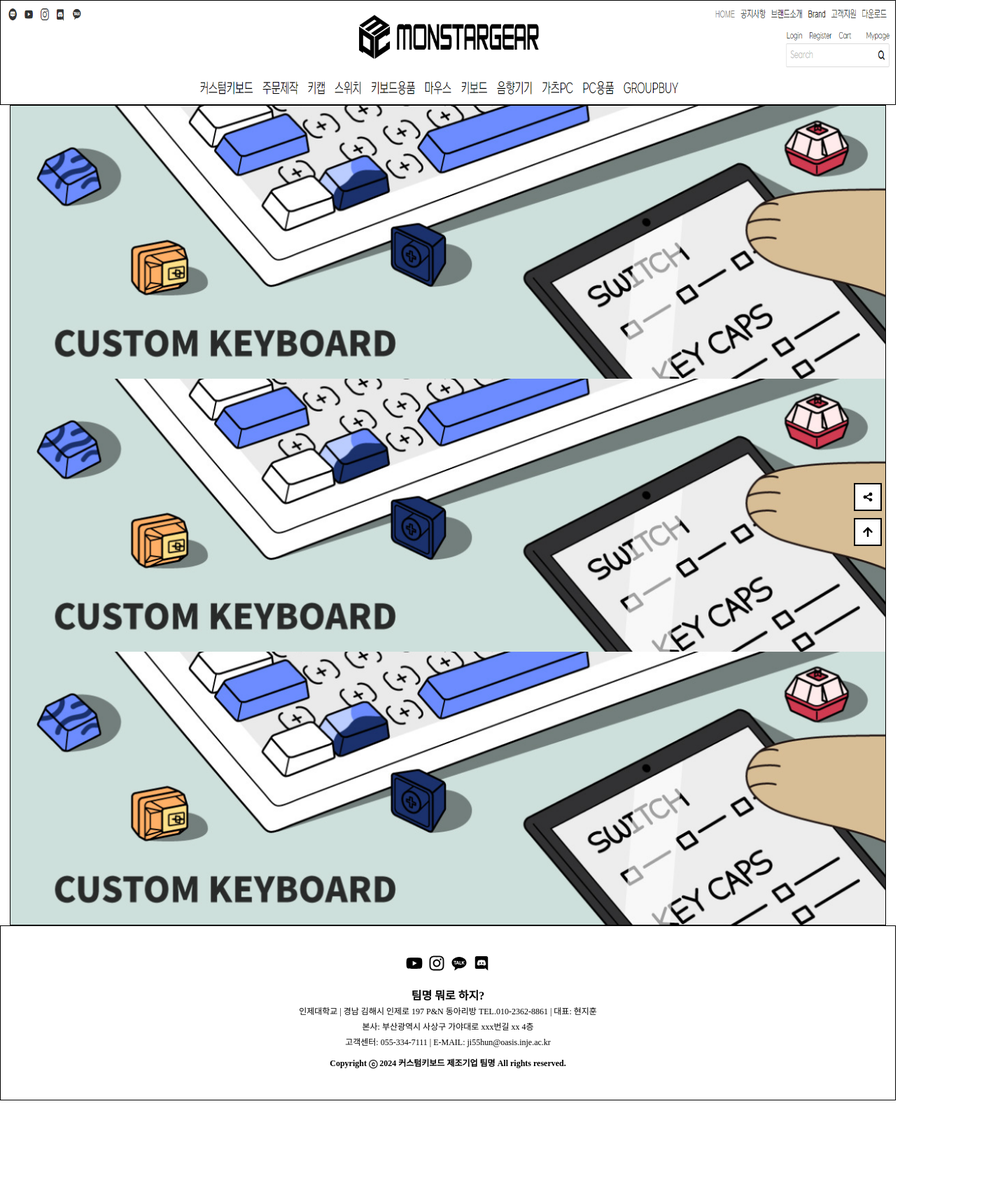
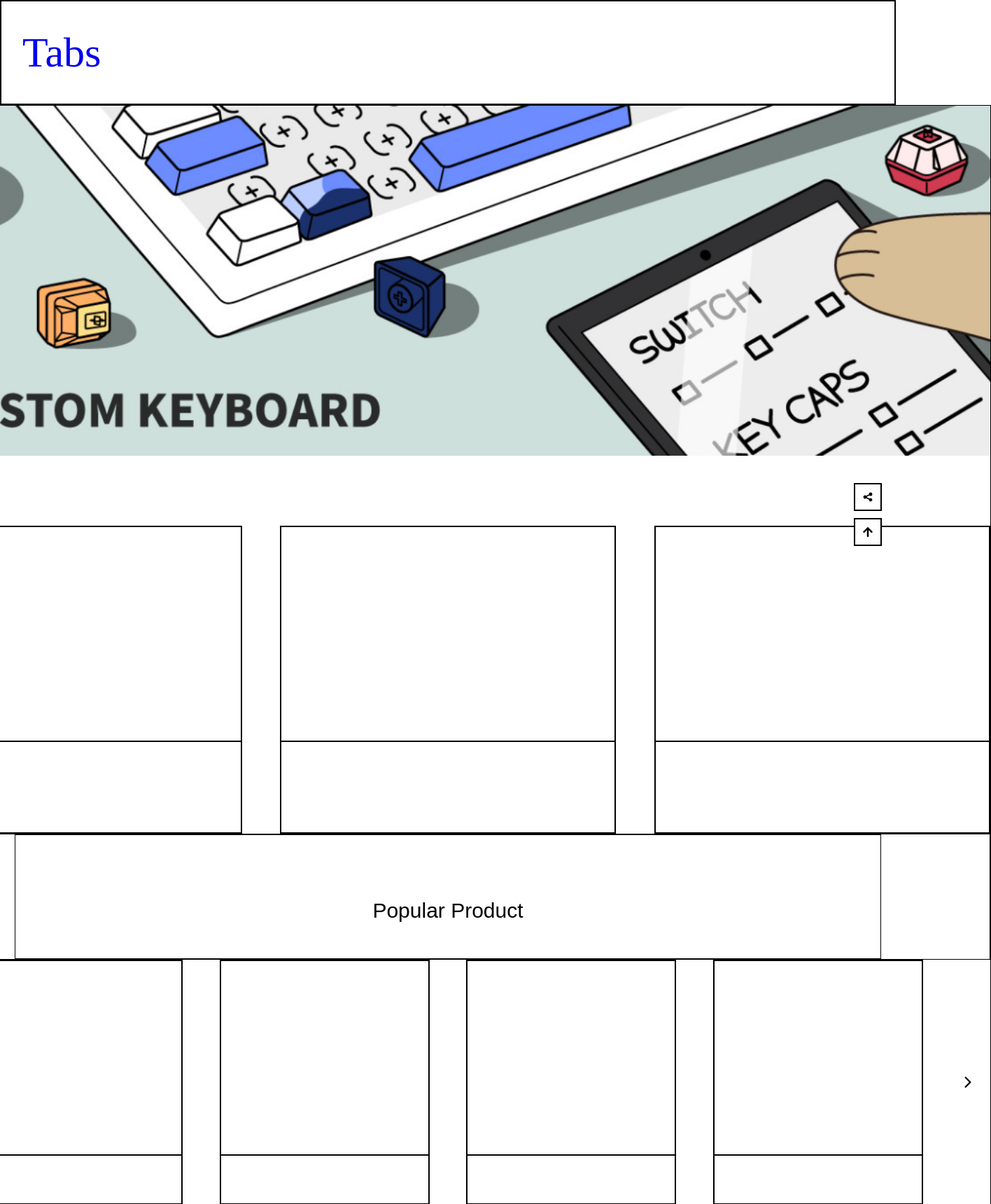
Before and after one commit to jihun8861/Sum-Vacation, a React (Create React App) app: page / in a window 1280 px wide. Shown: the top 1720 px of the page at 70% size, 1416 px wide, since content can reach past the window. Before the commit the page ends 1572 px from the top, so only its background shows below. Built offline with nearby package versions, Linux system fonts and the light colour scheme.

Commit message:
feat: Main

```diff
--- a/src/components/Banner.jsx
+++ b/src/components/Banner.jsx
@@ -3,15 +3,20 @@ import styled from "styled-components";
 
 const Container = styled.div`
   width: 100%;
-  height: 390px;
+  height: 500px;
   background-image: url("/images/banner.png");
-  background-size: 100% 100%;
-`
+  background-size: cover;
+  background-position: center;
+  margin-bottom: 100px;
+  display: flex;
+  align-items: center;
+  justify-content: center;
+`;
 
 const Banner = () => {
-  return(
-    <Container/>
-  )
+  return (
+    <Container />
+  );
 }
 
 export default Banner;
--- a/src/components/Header.jsx
+++ b/src/components/Header.jsx
@@ -1,6 +1,5 @@
 import React, { useState, useEffect } from "react";
 import styled, { css } from "styled-components";
-import { Link } from "react-router-dom";
 
 const Container = styled.div`
   width: 100%;
@@ -10,23 +9,38 @@ const Container = styled.div`
   display: flex;
   align-items: center;
   justify-content: center;
+  background-color: white;
   position: fixed;
   top: 0;
   transition: top 0.5s ease-in-out;
-    ${props => props.hidden && css`
+  ${(props) =>
+    props.hidden &&
+    css`
       top: -150px;
     `}
-    background-image: url("/images/test.png");
-    background-size: 100% 100%;
-`
+`;
 
 const Frame = styled.div`
-    width: 1800px;
+  width: 1400px;
   height: 100%;
   display: flex;
   align-items: center;
-    justify-content: center;
-`
+  border: solid 1px;
+  background-color: white;
+`;
+
+const Logo = styled.div` // 임시 로고
+    display: flex;
+    font-size: 60px;
+    color: #7e8df7;
+    margin-left: 30px;
+`;
+
+const LinkStyle = {
+    textDecoration: "none",
+    margin: "0px",
+    padding: "0px",
+  }
 
 const Header = () => {
   const [hidden, setHidden] = useState(false);
@@ -58,10 +72,13 @@ const Header = () => {
   return (
     <Container hidden={hidden}>
       <Frame>
+        <Logo>
+            <a href="/" style={LinkStyle}>Tabs</a>
+        </Logo>
 
       </Frame>
     </Container>
   );
-}
+};
 
 export default Header;
--- /dev/null
+++ b/src/components/ItemFrame1.jsx
@@ -0,0 +1,33 @@
+import React from "react";
+import styled from "styled-components";
+
+const Container = styled.div`
+    width: 31%;
+    height: 440px;
+    border: solid 1px;
+`
+
+const ImageFrame1 = styled.div`
+    width: 100%;
+    height: 70%;
+    border: solid 1px;
+`
+
+const TextFrame1 = styled.div`
+    width: 100%;
+    height: 30%;
+    border: solid 1px;
+`
+const ItemFrame1 = () => {
+    return (
+        <>
+        <Container>
+            <ImageFrame1/>
+            <TextFrame1/>
+        </Container>
+
+        </>
+    )
+}
+
+export default ItemFrame1;
--- /dev/null
+++ b/src/components/ItemFrame2.jsx
@@ -0,0 +1,31 @@
+import React from "react";
+import styled from "styled-components";
+
+const Container = styled.div`
+  width: 300px;
+  height: 350px;
+  border: solid 1px;
+`;
+
+const ImageFrame = styled.div`
+  width: 100%;
+  height: 80%;
+  border: solid 1px;
+`;
+
+const TextContainer = styled.div`
+  width: 100%;
+  height: 20%;
+  border: solid 1px;
+`;
+
+const ItemFrame2 = () => {
+  return (
+    <Container>
+      <ImageFrame />
+      <TextContainer />
+    </Container>
+  );
+};
+
+export default ItemFrame2;
--- /dev/null
+++ b/src/components/TextFrame.jsx
@@ -0,0 +1,35 @@
+import React from 'react';
+import styled from 'styled-components';
+
+const Container = styled.div`
+  width: 100%;
+  height: 180px;
+  border: solid 1px;
+  display: flex;
+  align-items: center;
+  justify-content: center;
+`;
+
+const Frame = styled.div`
+  width: 80%;
+  height: 100%;
+  display: flex;
+  align-items: center;
+  justify-content: center;
+  border: solid 1px;
+  padding-top: 40px;
+  font-family: 'Black Han Sans', sans-serif; /* 폰트 패밀리 설정 */
+  font-size: 30px;
+`;
+
+const TextFrame = ({ children }) => {
+  return (
+    <Container>
+      <Frame>
+        {children}
+      </Frame>
+    </Container>
+  );
+};
+
+export default TextFrame;
--- a/src/pages/Home.js
+++ b/src/pages/Home.js
@@ -2,29 +2,74 @@ import React from "react";
 import styled from "styled-components";
 import Layout from "../components/Layout";
 import Banner from "../components/Banner";
+import TextFrame from "../components/TextFrame";
+import ItemFrame1 from "../components/ItemFrame1";
+import ItemFrame2 from "../components/ItemFrame2";
+
+import { IoIosArrowForward, IoIosArrowBack } from "react-icons/io";
 
 const Container = styled.div`
-    width: 1250px;
-    height: 100%;
-    display: flex;
-    align-items: center;
-    flex-direction: column;
-`
+  width: 1550px;
+  height: 100%;
+  display: flex-box;
+  align-items: center;
+  flex-direction: column;
+`;
+
+const Frame1 = styled.div`
+  width: 1550px;
+  height: 100%;
+  display: flex;
+  align-items: center;
+  justify-content: space-between;
+  flex-direction: row;
+  flex-wrap: wrap;
+`;
+
+const Frame2 = styled.div`
+  width: 1550px;
+  height: 100%;
+  display: flex;
+  align-items: center;
+  justify-content: space-between;
+  flex-direction: row;
+  padding: 0 20px;
+`;
+
+const ArrowIconFront = styled(IoIosArrowForward)`
+  font-size: 24px;
+`;
+
+const ArrowIconBack = styled(IoIosArrowBack)`
+  font-size: 24px;
+`;
 
 const HomeContent = () => {
-    return(
-        <>
-        <Container>
-            <Banner/>
-            <Banner/>
-            <Banner/>
-        </Container>
-        </>
-    )
-}
+  return (
+    <Container>
+      <Banner />
+
+      <Frame1>
+        {[...Array(3)].map((_, index) => (
+          <ItemFrame1 key={index} />
+        ))}
+      </Frame1>
+
+      <TextFrame>Popular Product</TextFrame>
+
+      <Frame2>
+        <ArrowIconBack />
+        {[...Array(4)].map((_, index) => (
+          <ItemFrame2 key={index} />
+        ))}
+        <ArrowIconFront />
+      </Frame2>
+    </Container>
+  );
+};
 
 const Home = () => {
-    return <Layout props={<HomeContent/>}/>
-}
+  return <Layout props={<HomeContent />} />;
+};
 
 export default Home;
```
Also changed, not shown: src/fonts/Font.css (added, +12 -0 lines), src/fonts/BlackHanSans-Regular.ttf (added). Lines whose indentation alone changed are shown as unchanged.
